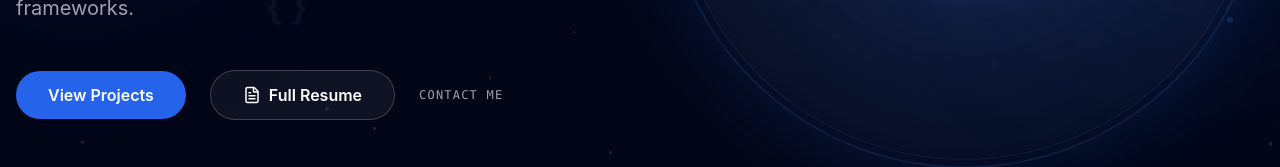
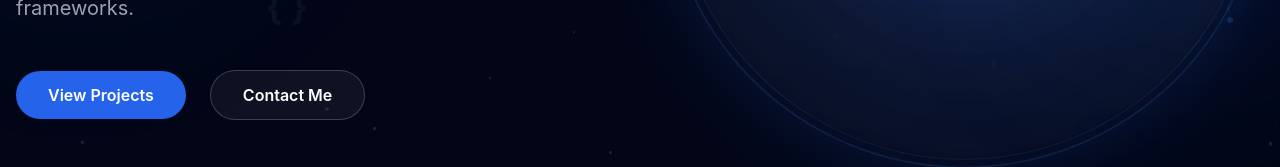
Before and after one commit to SrikanthK123/SrikanthPortfolio, a React (Vite) app: page / in a window 1280 px wide. Shown: the part 554-721 px from the top of the page. Built offline with nearby package versions, Linux system fonts and the light colour scheme; no server answers.

Commit message:
Finalize Hero button swap and scrollbar hiding

```diff
--- a/src/components/Hero.jsx
+++ b/src/components/Hero.jsx
@@ -172,14 +172,7 @@ const Hero = () => {
                         <a href="#projects" className="neon-button text-center">
                             View Projects
                         </a>
-                        <button
-                            onClick={() => setIsResumeOpen(true)}
-                            className="glass-button text-center flex items-center justify-center gap-2"
-                        >
-                            <FileText size={18} />
-                            Full Resume
-                        </button>
-                        <a href="#contact" className="text-gray-400 hover:text-white transition-colors font-mono text-xs uppercase tracking-widest">
+                        <a href="#contact" className="glass-button text-center">
                             Contact Me
                         </a>
                     </div>
```
